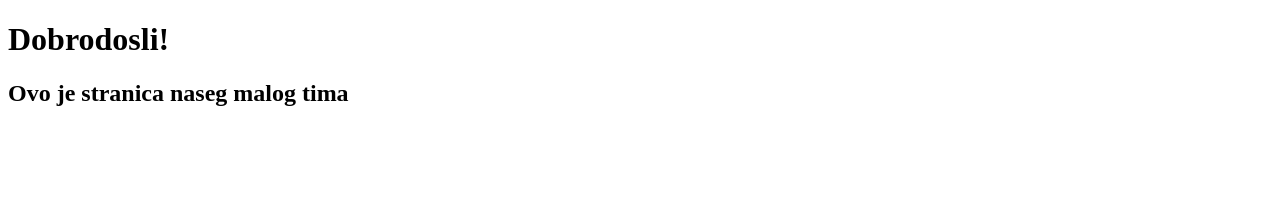
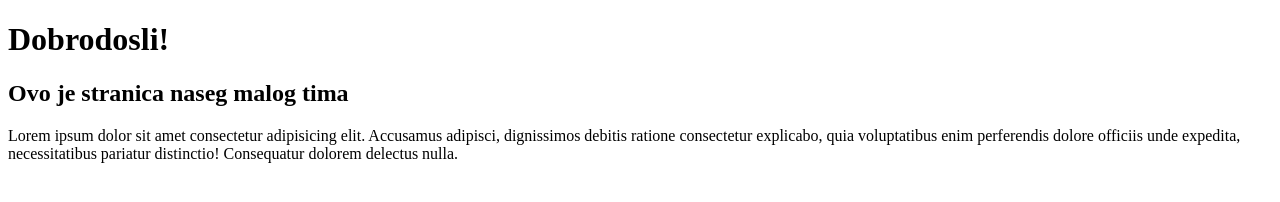
Before and after one commit to JovanaKurjacki/git-vezba, a plain HTML site: page index.html in a window 1280 px wide. Drawn offline with Linux system fonts and the light colour scheme.

Commit message:
Zavrsena sekcija.

```diff
--- a/index.html
+++ b/index.html
@@ -11,5 +11,8 @@
         <h1>Dobrodosli!</h1>
         <h2>Ovo je stranica naseg malog tima</h2>
     </header>
+    <main>
+        <p>Lorem ipsum dolor sit amet consectetur adipisicing elit. Accusamus adipisci, dignissimos debitis ratione consectetur explicabo, quia voluptatibus enim perferendis dolore officiis unde expedita, necessitatibus pariatur distinctio! Consequatur dolorem delectus nulla.</p>
+    </main>
 </body>
 </html>
```
